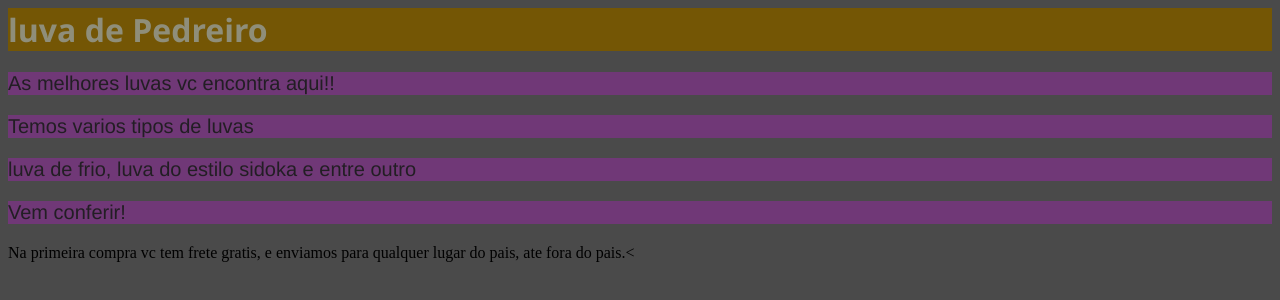
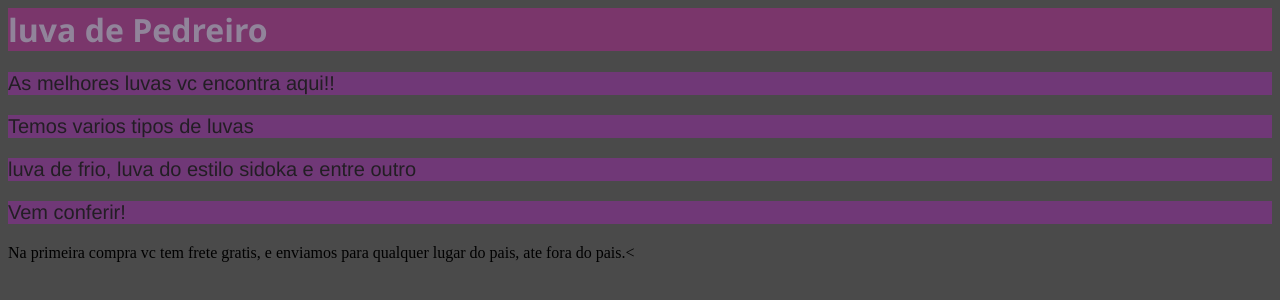
Before and after one commit to lucasMalvadeza/lucasal, a plain HTML site: page index.html in a window 1280 px wide. Drawn offline with Linux system fonts and the light colour scheme.

Commit message:
irfhfrhvjrg

```diff
--- a/style.css
+++ b/style.css
@@ -7,7 +7,7 @@ background-color:rgba(3, 3, 3, 0.719);
  h1{
 color:rgba(155, 168, 175, 0.692) ;
 font-family:'Segoe UI', Tahoma, Geneva, Verdana, sans-serif ;
-background:rgb(116, 86, 5) ;
+background:rgba(255, 0, 200, 0.267) ;
 }
 
 
```
